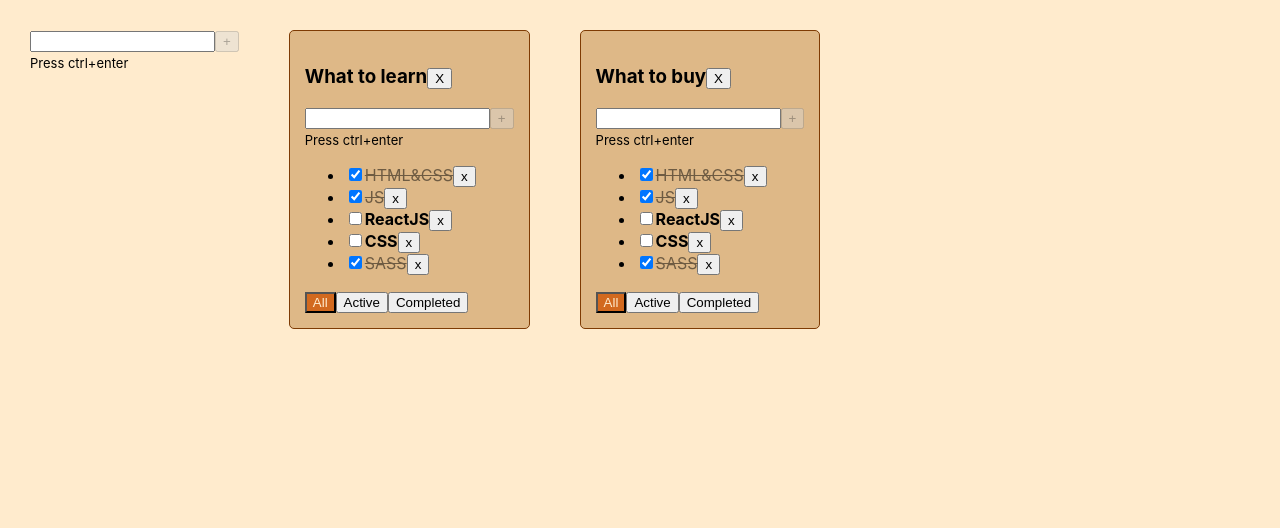
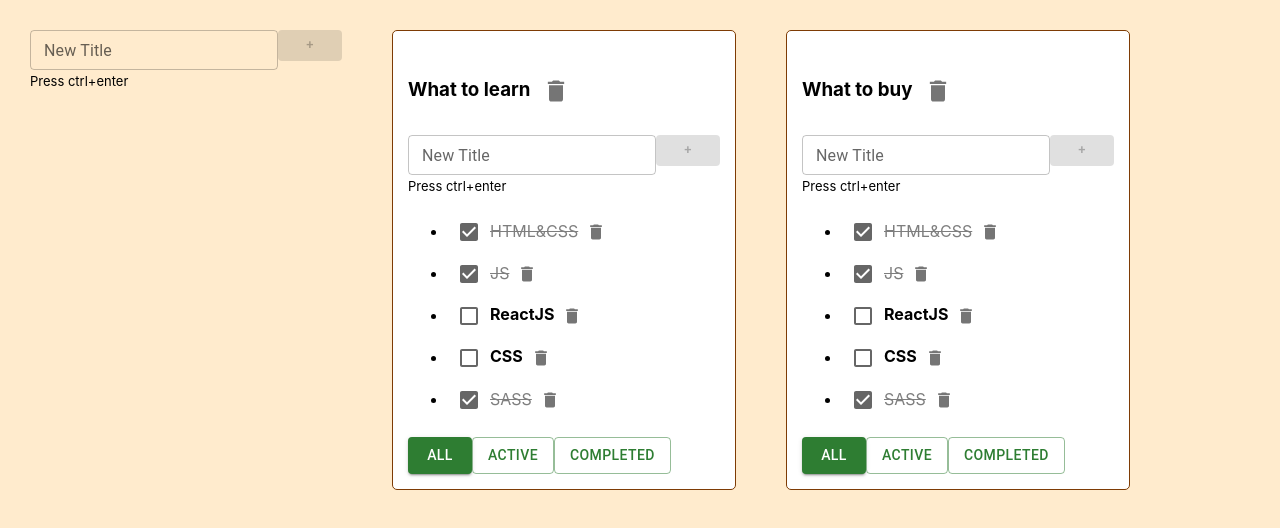
Before and after one commit to PavelNovik/todolist, a React (Create React App) app: page / in a window 1280 px wide. Shown: the top 528 px of the page. Built offline with nearby package versions, Linux system fonts and the light colour scheme.

Commit message:
add MaterialUI

```diff
--- a/package.json
+++ b/package.json
@@ -3,6 +3,10 @@
   "version": "0.1.0",
   "private": true,
   "dependencies": {
+    "@emotion/react": "^11.11.1",
+    "@emotion/styled": "^11.11.0",
+    "@mui/icons-material": "^5.14.14",
+    "@mui/material": "^5.14.14",
     "@testing-library/jest-dom": "^5.16.5",
     "@testing-library/react": "^13.4.0",
     "@testing-library/user-event": "^13.5.0",
--- a/src/Input.tsx
+++ b/src/AddItemForm.tsx
@@ -1,9 +1,10 @@
 import React, {ChangeEvent, FC, KeyboardEvent, useState} from 'react';
+import {Button, TextField} from "@mui/material";
 
 type InputProps = {
     onClick: (title: string) => void
 }
-export const Input: FC<InputProps> = ({onClick}) => {
+export const AddItemForm: FC<InputProps> = ({onClick}) => {
     const [newTitle, setNewTitle] = useState<string>('')
     const [error, setError] = useState(false)
     const onClickHandler = () => {
@@ -27,10 +28,17 @@ export const Input: FC<InputProps> = ({onClick}) => {
 
     return (
         <div>
-            <input className={error ? 'error' : undefined} value={newTitle} onChange={onChangeHandler}
+            <TextField label="New Title" id="outlined-size-small" size="small" className={error ? 'error' : undefined} value={newTitle} onChange={onChangeHandler}
                    onKeyDown={onKeyDownHandler}/>
-            <button disabled={!newTitle} onClick={onClickHandler}>+</button>
+            <Button variant="contained" size="small" color="success" disabled={!newTitle} onClick={onClickHandler}>+</Button>
             <div>{userMessage}</div>
         </div>
     );
 };
+
+// <TextField
+//     label="Size"
+//     id="outlined-size-small"
+//     defaultValue="Small"
+//     size="small"
+// />
--- a/src/App.css
+++ b/src/App.css
@@ -11,7 +11,7 @@
 
 .todolist {
   border: 1px solid #7e3b04;
-  background-color: burlywood;
+  background-color: #ffffff;
   border-radius: 5px;
   padding: 15px;
   height: max-content;
--- a/src/App.tsx
+++ b/src/App.tsx
@@ -2,7 +2,7 @@ import React, {useState} from 'react';
 import './App.css';
 import {TaskType, Todolist} from "./Todolist";
 import {v1} from "uuid";
-import {Input} from "./Input";
+import {AddItemForm} from "./AddItemForm";
 
 export type FilterType = 'all' | 'active' | 'completed'
 export type TodolistType = {
@@ -60,11 +60,14 @@ function App() {
         setTasks({...tasks, [todolistId]: [newTask, ...tasks[todolistId]]})
     }
     const changeTaskStatus = (todolistId: string, id: string, isDone: boolean) => {
-        const changedTasks: TasksType = {
-            ...tasks,
-            [todolistId]: tasks[todolistId].map(t => t.id === id ? {...t, isDone: isDone} : t)
-        }
-        setTasks(changedTasks)
+        setTasks({
+            ...tasks, [todolistId]: tasks[todolistId].map(t => t.id === id ? {...t, isDone: isDone} : t)
+        })
+    }
+    const changeTaskTitle = (todolistId: string, taskId: string, newTitle: string) => {
+        setTasks({
+            ...tasks, [todolistId]: tasks[todolistId].map(t => t.id === taskId ? {...t, title: newTitle} : t)
+        })
     }
     const addTodolist = (newTitle: string) => {
         const newTodolist: TodolistType = {id: v1(), title: newTitle, filter: "all"}
@@ -75,10 +78,13 @@ function App() {
         setTodolists(todolists.filter(td => td.id !== todolistId))
         delete tasks[todolistId]
     }
+    const changeTodolistTitle = (todolistId: string, newTitle: string) => {
+        setTodolists(todolists.map(td => td.id === todolistId ? {...td, title: newTitle} : td))
+    }
 
     return (
         <div className="App">
-            <Input onClick={addTodolist}/>
+            <AddItemForm onClick={addTodolist}/>
             {todolists.map(el => {
                 const filteredTasks: TaskType[] = el.filter === "active" ? tasks[el.id].filter(t => !t.isDone) : el.filter === "completed" ? tasks[el.id].filter(t => t.isDone) : tasks[el.id]
                 return (
@@ -91,7 +97,9 @@ function App() {
                               filter={el.filter}
                               addTask={addTask}
                               changeTaskStatus={changeTaskStatus}
-                              removeTodolist={removeTodolist}/>
+                              changeTaskTitle={changeTaskTitle}
+                              removeTodolist={removeTodolist}
+                              changeTodolistTitle={changeTodolistTitle}/>
                 )
             })}
 
--- a/src/EditableSpan.tsx
+++ b/src/EditableSpan.tsx
@@ -1,9 +1,27 @@
-import React from 'react';
+import React, {ChangeEvent, FC, useState} from 'react';
 
-export const EditableSpan = () => {
-    return (
-        <div>
+type EditableSpanProps = {
+    title: string
+    isDone?: boolean
+    onClick: (title: string) => void
+}
+export const EditableSpan: FC<EditableSpanProps> = ({title, isDone, onClick}) => {
+    const [newTitle, setNewTitle] = useState(title)
+    const [isEditable, setIsEditable] = useState(false)
 
-        </div>
+    const onClickHandler = () => {
+        setIsEditable(!isEditable)
+        if(isEditable) {
+            onClick(newTitle)
+        }
+    }
+    const onChangeHandler = (e: ChangeEvent<HTMLInputElement>) => {
+        setNewTitle(e.currentTarget.value)
+    }
+
+    return (isEditable ?
+            <input onChange={onChangeHandler} onBlur={onClickHandler} type="text" value={newTitle} autoFocus/> :
+            <span onDoubleClick={onClickHandler} className={isDone ? "task-done" : "task-active"}>{title}</span>
+
     );
 };
--- a/src/Todolist.tsx
+++ b/src/Todolist.tsx
@@ -1,6 +1,9 @@
 import React, {ChangeEvent, FC} from "react";
 import {FilterType} from "./App";
-import {Input} from "./Input";
+import {AddItemForm} from "./AddItemForm";
+import {EditableSpan} from "./EditableSpan";
+import {Button, Checkbox, IconButton} from "@mui/material";
+import DeleteIcon from '@mui/icons-material/Delete';
 
 export type TaskType = {
     id: string
@@ -17,7 +20,9 @@ type TodolistPropsType = {
     filter: FilterType
     addTask: (todolistId: string, newTitle: string) => void
     changeTaskStatus: (todolistId: string, id: string, isDone: boolean) => void
+    changeTaskTitle: (todolistId: string, id: string, newTitle: string) => void
     removeTodolist: (todolistIs: string) => void
+    changeTodolistTitle: (todolistId: string, newTitle: string) => void
 }
 
 export const Todolist: FC<TodolistPropsType> = ({
@@ -29,13 +34,19 @@ export const Todolist: FC<TodolistPropsType> = ({
                                                     filter,
                                                     addTask,
                                                     changeTaskStatus,
-                                                    removeTodolist
+                                                    changeTaskTitle,
+                                                    removeTodolist,
+                                                    changeTodolistTitle,
                                                 }) => {
     const addTaskTitle = (newTitle: string) => {
         addTask(id, newTitle)
     }
 
     const removeTodolistHandler = () => removeTodolist(id)
+
+    const changeTodolistTitleHandler = (newTitle: string) => {
+        changeTodolistTitle(id, newTitle)
+    }
     const setFilterAll = () => {
         filterTask(id, 'all')
     }
@@ -50,13 +61,16 @@ export const Todolist: FC<TodolistPropsType> = ({
         const removeTaskHandler = () => {
             removeTask(id, t.id)
         }
+        const changeTaskTitleHandler = (newTitle: string) => {
+            changeTaskTitle(id, t.id, newTitle)
+        }
         const changeTaskStatusHandler = (e: ChangeEvent<HTMLInputElement>) => {
             changeTaskStatus(id, t.id, e.currentTarget.checked)
         }
         return (<li key={t.id}>
-                <input onChange={changeTaskStatusHandler} type="checkbox" checked={t.isDone}/>
-                <span className={t.isDone ? "task-done" : "task-active"}>{t.title}</span>
-                <button onClick={removeTaskHandler}>x</button>
+                <Checkbox color="default" onChange={changeTaskStatusHandler} checked={t.isDone}/>
+                <EditableSpan onClick={changeTaskTitleHandler} isDone={t.isDone} title={t.title}/>
+                <IconButton aria-label="delete" onClick={removeTaskHandler}><DeleteIcon fontSize="small"/></IconButton>
             </li>
         )
     })
@@ -68,18 +82,18 @@ export const Todolist: FC<TodolistPropsType> = ({
 
     return (
         <div className={"todolist"}>
-            <h3>{title}
-                <button onClick={removeTodolistHandler}>X</button>
+            <h3><EditableSpan title={title} onClick={changeTodolistTitleHandler}/>
+                <IconButton aria-label="delete" size="large" onClick={removeTodolistHandler}><DeleteIcon fontSize="inherit"/></IconButton>
             </h3>
-            <Input onClick={addTaskTitle}/>
+            <AddItemForm onClick={addTaskTitle}/>
             {tasksList}
             <div>
-                <button className={filter === "all" ? 'active-filter' : ''} onClick={setFilterAll}>All</button>
-                <button className={filter === "active" ? 'active-filter' : ''} onClick={setFilterActive}>Active
-                </button>
-                <button className={filter === "completed" ? 'active-filter' : ''}
+                <Button color="success" variant={filter === "all" ? 'contained' : 'outlined'} onClick={setFilterAll}>All</Button>
+                <Button color="success" variant={filter === "active" ? 'contained' : 'outlined'} onClick={setFilterActive}>Active
+                </Button>
+                <Button color="success" variant={filter === "completed" ? 'contained' : 'outlined'}
                         onClick={setFilterCompleted}>Completed
-                </button>
+                </Button>
             </div>
         </div>
     )
```
Also changed, not shown: 1 other file (tests, documents, lock files or other folders).
